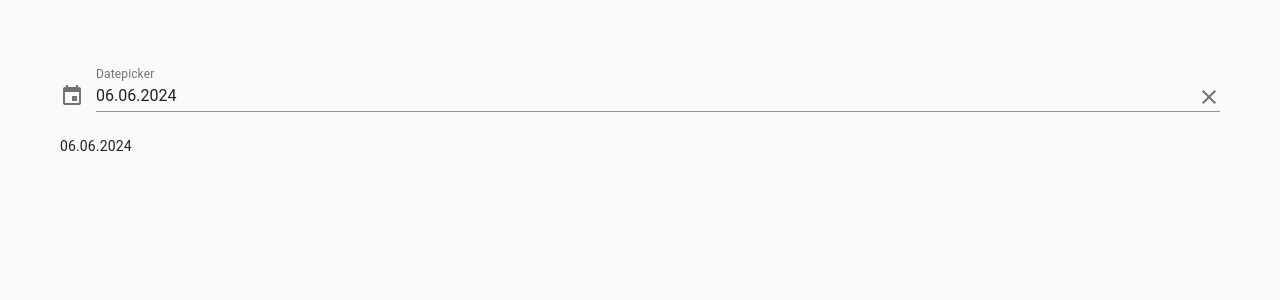
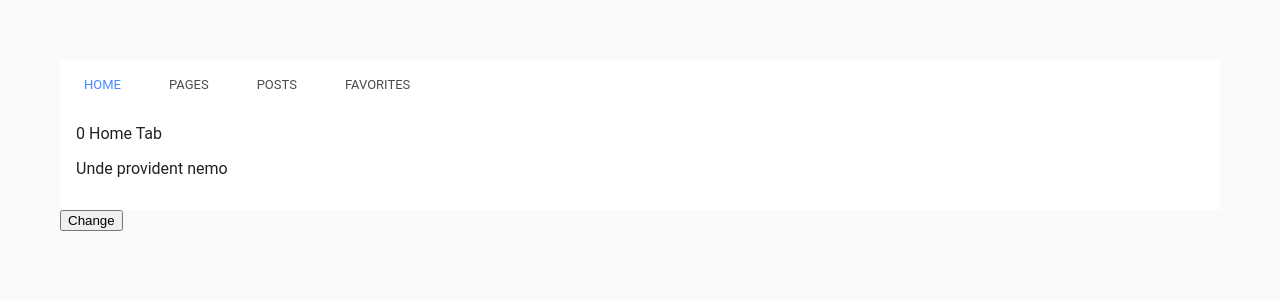
Before and after one commit to Gladesinger/vue3-material, a Vue app: page / in a window 1280 px wide. Shown: the top 300 px of the page. Built offline with nearby package versions, Linux system fonts and the light colour scheme.

Commit message:
Fixed md tabs

```diff
--- a/package.json
+++ b/package.json
@@ -1,7 +1,7 @@
 {
   "name": "@gladesinger/vue3-material",
   "private": false,
-  "version": "0.1.3",
+  "version": "0.3.8",
   "type": "module",
   "repository": {
     "type": "git",
--- a/src/base/base.scss
+++ b/src/base/base.scss
@@ -27,7 +27,7 @@ body {
   -moz-osx-font-smoothing: grayscale;
   -webkit-font-smoothing: antialiased;
   font-family: Roboto, 'Noto Sans', -apple-system, BlinkMacSystemFont, sans-serif;
-  @extend .md-body-1;
+  // @extend .md-body-1;
 }
 
 
@@ -45,21 +45,21 @@ a:not(.md-button) {
  * Overrides - Apply fluid media styles
  */
 
-audio,
-img,
-object,
-embed,
-canvas,
-video,
-iframe {
-  max-width: 100%;
-  font-style: italic;
-  vertical-align: middle;
+// audio,
+// img,
+// object,
+// embed,
+// canvas,
+// video,
+// iframe {
+//   max-width: 100%;
+//   font-style: italic;
+//   vertical-align: middle;
 
-  &:not(.md-image) {
-    height: auto;
-  }
-}
+//   &:not(.md-image) {
+//     height: auto;
+//   }
+// }
 
 
 /**
--- a/src/base/typography.scss
+++ b/src/base/typography.scss
@@ -11,12 +11,12 @@
   line-height: 17px;
 }
 
-.md-body-1 {
-  font-size: 14px;
-  font-weight: 400;
-  letter-spacing: .01em;
-  line-height: 20px;
-}
+// .md-body-1 {
+//   font-size: 14px;
+//   font-weight: 400;
+//   letter-spacing: .01em;
+//   line-height: 20px;
+// }
 
 .md-body-2 {
   font-size: 14px;
--- a/src/components/MdDialog/MdDialog.vue
+++ b/src/components/MdDialog/MdDialog.vue
@@ -108,9 +108,6 @@
 			},
 		},
 		methods: {
-			test() {
-				console.log('hh')
-			},
 			closeDialog() {
 				//console.log(this)
 				//this.$emit("update:mdActive", false);
--- a/src/components/MdTabs/MdTab.vue
+++ b/src/components/MdTabs/MdTab.vue
@@ -6,9 +6,9 @@
 
 <script>
 import MdUuid from '@/core/utils/MdUuid'
-  import MdRouterLink from '@/core/mixins/MdRouterLink/MdRouterLink'
-  import MdObserveElement from '@/core/utils/MdObserveElement'
-  import MdRouterLinkProps from '@/core/utils/MdRouterLinkProps'
+import MdRouterLink from '@/core/mixins/MdRouterLink/MdRouterLink'
+import MdObserveElement from '@/core/utils/MdObserveElement'
+import MdRouterLinkProps from '@/core/utils/MdRouterLinkProps'
 
 export default {
     name: 'MdTab',
@@ -22,6 +22,7 @@ export default {
       mdDisabled: Boolean,
       mdLabel: [String, Number],
       mdIcon: String,
+      mdOnClick: Function,
       mdTemplateData: {
         type: Object,
         default: () => ({})
@@ -29,7 +30,8 @@ export default {
     },
     inject: ['MdTabs'],
     data: () => ({
-      observer: null
+      observer: null,
+      hasContent: null
     }),
     watch: {
       $props: {
@@ -66,29 +68,70 @@ export default {
     },
     methods: {
       setTabContent () {
-        this.$set(this.MdTabs.items.get(this.id), 'hasContent', !!this.$slots.default)
+        const tab = this.MdTabs.items.get(this.id);
+        if (tab) {
+          tab.hasContent = !!this.$slots.default;
+        }
+
+        //this.$set(this.MdTabs.items.get(this.id), 'hasContent', !!this.$slots.default)
       },
       setupObserver () {
         this.observer = MdObserveElement(this.$el, {
           childList: true
         }, this.setTabContent)
       },
-      setTabData () {
-        // MdTabs does not know the order of tabs, as tabs are in a slot: store IDs in the DOM: DOM elements are ordered
+      // setTabData () {
+      //   // MdTabs does not know the order of tabs, as tabs are in a slot: store IDs in the DOM: DOM elements are ordered
+      //   this.$el.mdTabIdAsObject = this.id
+
+      //   // new Map() because Map is not reactive in VueJs 2
+      //   this.MdTabs.items = new Map(this.MdTabs.items.set(this.id, {
+      //     id: this.id,
+      //     hasContent: !!this.$slots.default,
+      //     label: this.mdLabel,
+      //     icon: this.mdIcon,
+      //     disabled: this.mdDisabled,
+      //     data: this.mdTemplateData,
+      //     props: this.getPropValues(),
+      //     events: this.$listeners
+      //   }))
+      // },
+      setTabData() {
+
         this.$el.mdTabIdAsObject = this.id
 
-        // new Map() because Map is not reactive in VueJs 2
-        this.MdTabs.items = new Map(this.MdTabs.items.set(this.id, {
+        const tab = this.MdTabs.items.get(this.id);
+        const newTabData = {
           id: this.id,
           hasContent: !!this.$slots.default,
           label: this.mdLabel,
           icon: this.mdIcon,
           disabled: this.mdDisabled,
+          onClick: this.mdOnClick,
+          data: this.mdTemplateData,
+          props: this.getPropValues(),
+          events: this.$listeners
+        };
+
+        // Сравните старые и новые данные перед установкой, чтобы избежать циклических обновлений
+        if (JSON.stringify(tab) !== JSON.stringify(newTabData)) {
+          this.MdTabs.items = new Map(this.MdTabs.items.set(this.id, {
+          id: this.id,
+          hasContent: !!this.$slots.default,
+          label: this.mdLabel,
+          icon: this.mdIcon,
+          disabled: this.mdDisabled,
+          onClick: this.mdOnClick,
           data: this.mdTemplateData,
           props: this.getPropValues(),
           events: this.$listeners
         }))
-      },
+      }
+          // this.MdTabs.items = new Map(this.MdTabs.items.set(this.id, newTabData))
+        },
+
+
+      // },
       getPropValues () {
         const propNames = Object.keys(this.$options.props)
         const ignoredProps = ['id', 'mdLabel', 'mdDisabled', 'mdTemplateData']
@@ -115,7 +158,7 @@ export default {
       this.setupObserver()
       this.setTabData()
     },
-    beforeDestroy () {
+    beforeUnmount () {
       if (this.observer) {
         this.observer.disconnect()
       }
--- a/src/components/MdTabs/MdTabs.vue
+++ b/src/components/MdTabs/MdTabs.vue
@@ -2,7 +2,7 @@
   <div class="md-tabs" :class="[tabsClasses, $mdActiveTheme]">
     <div class="md-tabs-navigation" :class="navigationClasses" ref="navigation">
       <md-button
-        v-for="({ id, label, props, icon, disabled, data, events }, index) in orderedItems"
+        v-for="({ id, label, props, icon, disabled, onClick, data, events }, index) in orderedItems"
         :key="index"
         class="md-tab-nav-button"
         :class="{
@@ -12,7 +12,7 @@
         :disabled="disabled"
         v-bind="props"
         v-on="events ? events : {}"
-        @click="setActiveTab(id)">
+        @click="onClick ? onClick() : setActiveTab(id)">
         <slot name="md-tab" :tab="{ label, icon, data }" v-if="$slots['md-tab']"></slot>
 
         <template v-else>
@@ -86,6 +86,7 @@ function areEqual (array1, array2) {
     },
     data: () => ({
       resizeObserver: null,
+      resizeObserver2: null,
       activeTab: null,
       activeTabIndex: 0,
       indicatorStyles: {},
@@ -109,7 +110,13 @@ function areEqual (array1, array2) {
     },
     computed: {
       orderedItems () {
-        return this.orderedIds.map(tabId => this.MdTabs.items.get(tabId))
+        const res = this.orderedIds
+        .map(tabId => {
+          return this.MdTabs.items.get(tabId)}
+        )
+        .filter(item => item !== undefined);
+        // return this.orderedIds.map(tabId => this.MdTabs.items.get(tabId))
+        return res
       },
       tabsClasses () {
         return {
@@ -129,9 +136,11 @@ function areEqual (array1, array2) {
       MdTabs: {
         deep: true,
         handler () {
+
           this.recomputeOrderedIds()
-          this.setHasContent()
+          //this.setHasContent()
           this.tryKeepCurrentTab()
+          this.callResizeFunctions()
         }
       },
       activeTab (tabId) {
@@ -218,7 +227,7 @@ function areEqual (array1, array2) {
         }
       },
       setHasContent () {
-        this.hasContent = this.orderedItems.some(item => item.hasContent)
+        this.hasContent = this.orderedItems.some(item => item?.hasContent)
       },
       setIndicatorStyles () {
         raf(() => {
@@ -249,23 +258,40 @@ function areEqual (array1, array2) {
         })
       },
       calculateTabPos () {
+        this.$nextTick(() => {
+          try{
               if (this.hasContent && this.$refs.tabsContainer) {
                 const tabElements = this.ours(this.$refs.tabsContainer.querySelectorAll(`.md-tab:nth-child(${this.activeTabIndex + 1})`))
                 const tabElement = tabElements.length ? tabElements[0] : null
+                // Проверка видимости
+                if (tabElement && tabElement.offsetParent !== null) {
+                  this.contentStyles = {
+                    height: `${tabElement.offsetHeight}px`
+                  };
+                } else {
+                  this.contentStyles = {
+                    height: '0px'
+                  };
+                }
 
-          this.contentStyles = {
-            height: tabElement ? `${tabElement.offsetHeight}px` : 0
-          }
                 this.containerStyles = {
                   transform: `translate3D(${this.mdIsRtl ? (this.activeTabIndex) * 100 : (-this.activeTabIndex) * 100}%, 0, 0)`
+                };
               }
             }
+          catch(err){
+            console.log(err)
+          }
+        });
       },
       callResizeFunctions () {
+        this.setHasContent ()
         this.setIndicatorStyles()
         this.calculateTabPos()
       },
+
       setupObservers () {
+        try{
           this.resizeObserver = MdObserveElement(this.$el.querySelector('.md-tabs-content'), {
             childList: true,
             characterData: true,
@@ -274,15 +300,35 @@ function areEqual (array1, array2) {
             this.callResizeFunctions()
           })
 
+          if (window.ResizeObserver) {
+            this.resizeObserver2 = new ResizeObserver((entries) => {
+              entries.forEach(entry => {
+                // Вызовите функцию обновления для каждого элемента, который изменил размер
+                this.callResizeFunctions();
+              });
+            });
+
+            // Начинаем наблюдение за изменениями размеров элементов
+            const targetElement = this.$el.querySelector('.md-tabs-content');
+            if (targetElement) {
+              this.resizeObserver2.observe(targetElement);
+            }
+          }
+
           window.addEventListener('resize', this.callResizeFunctions)
+        }catch{}
       },
       recomputeOrderedIds () {
+        if(this.$refs.tabsContainer){
+          // const orderedIds = this.ours(this.$refs.tabsContainer.querySelectorAll('.md-tab'))
+          //   .map(tabElement => tabElement.mdTabIdAsObject)
+
           const orderedIds = this.ours(this.$refs.tabsContainer.querySelectorAll('.md-tab'))
-          .map(tabElement => tabElement.mdTabIdAsObject)
-
+            .map(tabElement => tabElement.mdTabIdAsObject ?? tabElement.id)
           // Do not force VueJs to rerender the view and us to recompute everything if the change event was not about tabs
           if (!areEqual(this.orderedIds, orderedIds)) {
             this.orderedIds = orderedIds
+          }
         }
       },
       /**
@@ -290,13 +336,17 @@ function areEqual (array1, array2) {
        * @return only the md-tab elements that are owned by this md-tabs
        */
       ours (tabElements) {
-        return [].filter.call(tabElements, tabElement => tabElement.parentNode === this.$refs.tabsContainer)
+        return [].filter.call(tabElements, tabElement => {
+          return tabElement.parentNode === this.$refs.tabsContainer })
       }
     },
     created () {
       this.setIndicatorStyles = MdThrottling(this.setIndicatorStyles, 300)
       this.activeTab = this.mdActiveTab
     },
+    // updated(){
+    //   this.callResizeFunctions()
+    // },
     mounted () {
       this.setupObservers()
 
@@ -318,10 +368,14 @@ function areEqual (array1, array2) {
 
       this.$refs.navigation.addEventListener('transitionend', this.setIndicatorStyles)
     },
-    beforeDestroy () {
+    beforeUnmount () {
       if (this.resizeObserver) {
         this.resizeObserver.disconnect()
         this.resizeObserver = null
+      }
+      if (this.resizeObserver2) {
+        this.resizeObserver2.disconnect()
+        this.resizeObserver2 = null
       }
 
       window.removeEventListener('resize', this.callResizeFunctions)
--- a/src/components/MdTabs/theme.scss
+++ b/src/components/MdTabs/theme.scss
@@ -47,9 +47,9 @@
       }
     }
 
-    .md-tabs-indicator {
-      @include md-theme-property(background-color, $indicator, $primary);
-    }
+    // .md-tabs-indicator {
+    //   @include md-theme-property(background-color, $indicator, $primary);
+    // }
   }
 
   .md-tabs {
--- a/src/main/App.vue
+++ b/src/main/App.vue
@@ -24,29 +24,42 @@
 			this is a button
 		</md-button> -->
 
-		<md-datepicker v-model="valuePicker" :md-disabled-dates="disabledDates" @md-closed="closedPicker" @md-opened="openedPicker" :md-immediately="true" ref="MdDatepicker">
+		<!-- <md-datepicker v-model="valuePicker" :md-disabled-dates="disabledDates" @md-closed="closedPicker" @md-opened="openedPicker" :md-immediately="true" ref="MdDatepicker">
 			<label>Datepicker</label>
 		</md-datepicker>
 
-		{{ valuePicker }}
+		{{ valuePicker }} -->
 
 		<!-- <md-checkbox >
 			<md-tooltip md-delay="300" md-direction="bottom" >this is a tooltip</md-tooltip>
 			this is a checkbox
 		</md-checkbox> -->
 
-		<!-- <md-tabs>
-        <md-tab id="tab-home" md-label="Home">
+		<md-tabs>
+			<template v-slot:md-tab="{ tab }">
+				<slot>
+					<span class="show-span">{{ tab.label }}
+						<sup class="badge" v-if="tab.data.badge">{{ tab.data.badge }}</sup>
+					</span>
+				</slot>
+			</template>
+
+			<md-tab id="tab-home" md-label="Home" :md-template-data="{ badge:num }">
+				{{ num }}
 				Home Tab
 				<p>Unde provident nemo</p>
 			</md-tab>
 
 			<md-tab id="tab-pages" md-label="Pages">
-          Pages tab
+				Pages tabs
+				<p>Unde provident nemo reiciendis officia, possimus repellendus. Facere dignissimos dicta quis rem. Aliquam aspernatur dolor atque nisi id deserunt laudantium quam repellat.</p>
+				<p>Unde provident nemo reiciendis officia, possimus repellendus. Facere dignissimos dicta quis rem. Aliquam aspernatur dolor atque nisi id deserunt laudantium quam repellat.</p>
+				<p>Unde provident nemo reiciendis officia, possimus repellendus. Facere dignissimos dicta quis rem. Aliquam aspernatur dolor atque nisi id deserunt laudantium quam repellat.</p>
+				<p>Unde provident nemo reiciendis officia, possimus repellendus. Facere dignissimos dicta quis rem. Aliquam aspernatur dolor atque nisi id deserunt laudantium quam repellat.</p>
 				<p>Unde provident nemo reiciendis officia, possimus repellendus. Facere dignissimos dicta quis rem. Aliquam aspernatur dolor atque nisi id deserunt laudantium quam repellat.</p>
 			</md-tab>
 
-        <md-tab id="tab-posts" md-label="Posts">
+			<md-tab id="tab-posts" md-label="Posts" :key="num">
 				Posts tab
 				<p>Qui, voluptas repellat impedit ducimus earum at ad architecto consectetur perferendis aspernatur iste amet ex tempora animi, illum tenetur quae assumenda iusto.</p>
 			</md-tab>
@@ -55,8 +68,12 @@
 				Favorites tab
 				<p>Maiores, dolorum. Beatae, optio tempore fuga odit aperiam velit, consequuntur magni inventore sapiente alias sequi odio qui harum dolorem sunt quasi corporis.</p>
 			</md-tab>
-      </md-tabs> -->
 
+			<md-tab v-if="num > 0" :md-on-click="test" id="tab-test" md-label="test">
+				TEST
+			</md-tab>
+		</md-tabs>
+		<button @click="change">Change</button>
   </div>
 
 </template>
@@ -96,6 +113,7 @@ import { format as formatDateFns } from 'date-fns';
 				errorVisible: false,
 				focused: false,
 				succesBirthday: false,
+				num: 0
 				// instanceCalendar: null
 			}
 		},
@@ -103,6 +121,13 @@ import { format as formatDateFns } from 'date-fns';
 			this.$material.locale.dateFormat = 'dd.MM.yyyy'
 		},
 		methods:{
+			test(){
+				console.log('test')
+			},
+			change(){
+				//tetss
+				this.num++
+			},
 			disabledDates(datePicker) {
 				const day = datePicker.getDate()
 				const year = datePicker.getFullYear()
--- a/src/main/main.js
+++ b/src/main/main.js
@@ -1,11 +1,12 @@
-import { createSSRApp, watch } from 'vue'
+import { createApp as create, watch } from 'vue'
 
 import App from '@/main/App.vue'
 import VueMaterial from '../index.js';
 
 export async function createApp(url) {
 
-  const app = createSSRApp(App)
+  //const app = createSSRApp(App)
+  const app = create(App)
   app.use(VueMaterial)
 
 	return new Promise((resolve) => {
```
Also changed, not shown: src/css/default.css, src/css/vue-material.min.css. Lines whose indentation alone changed are shown as unchanged.
